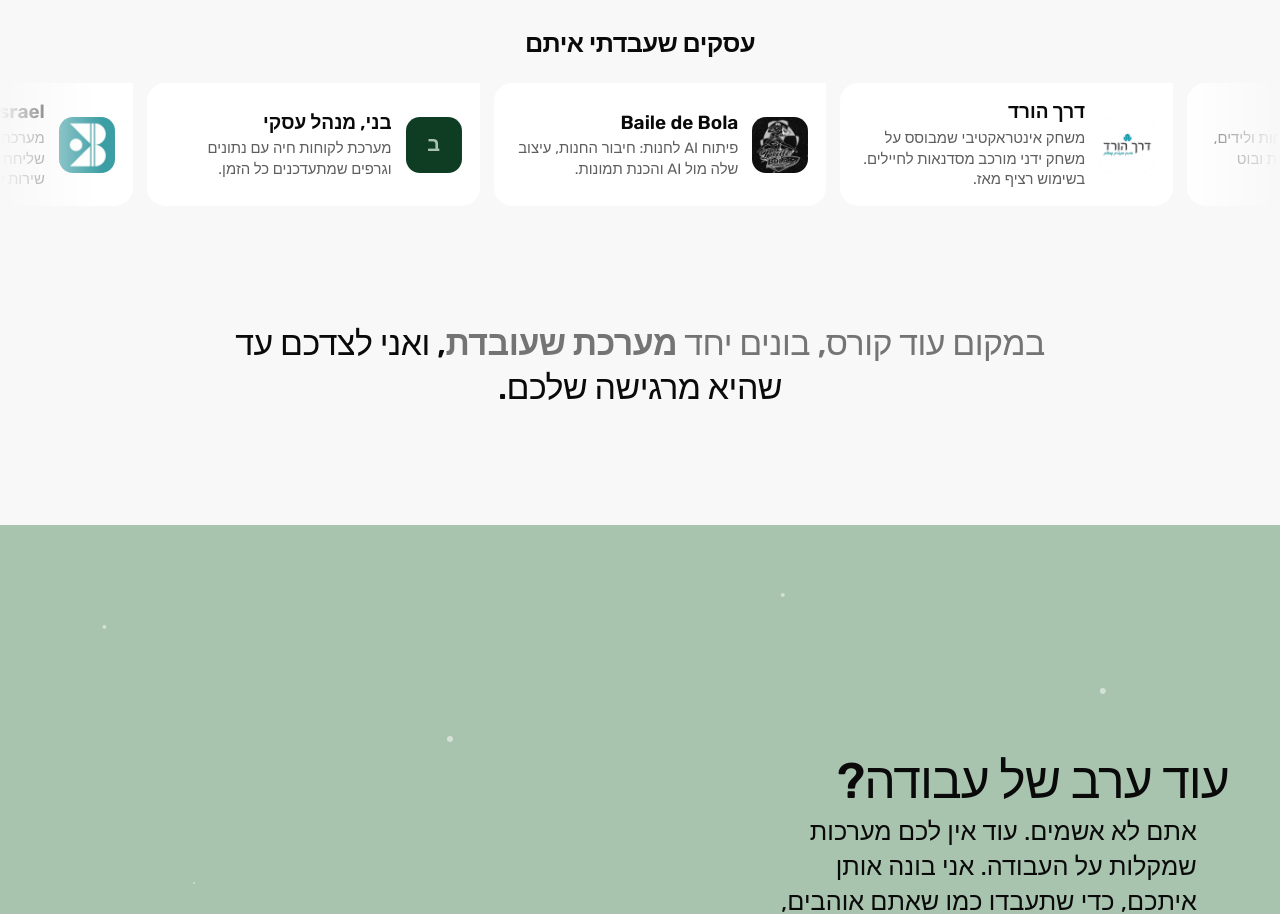
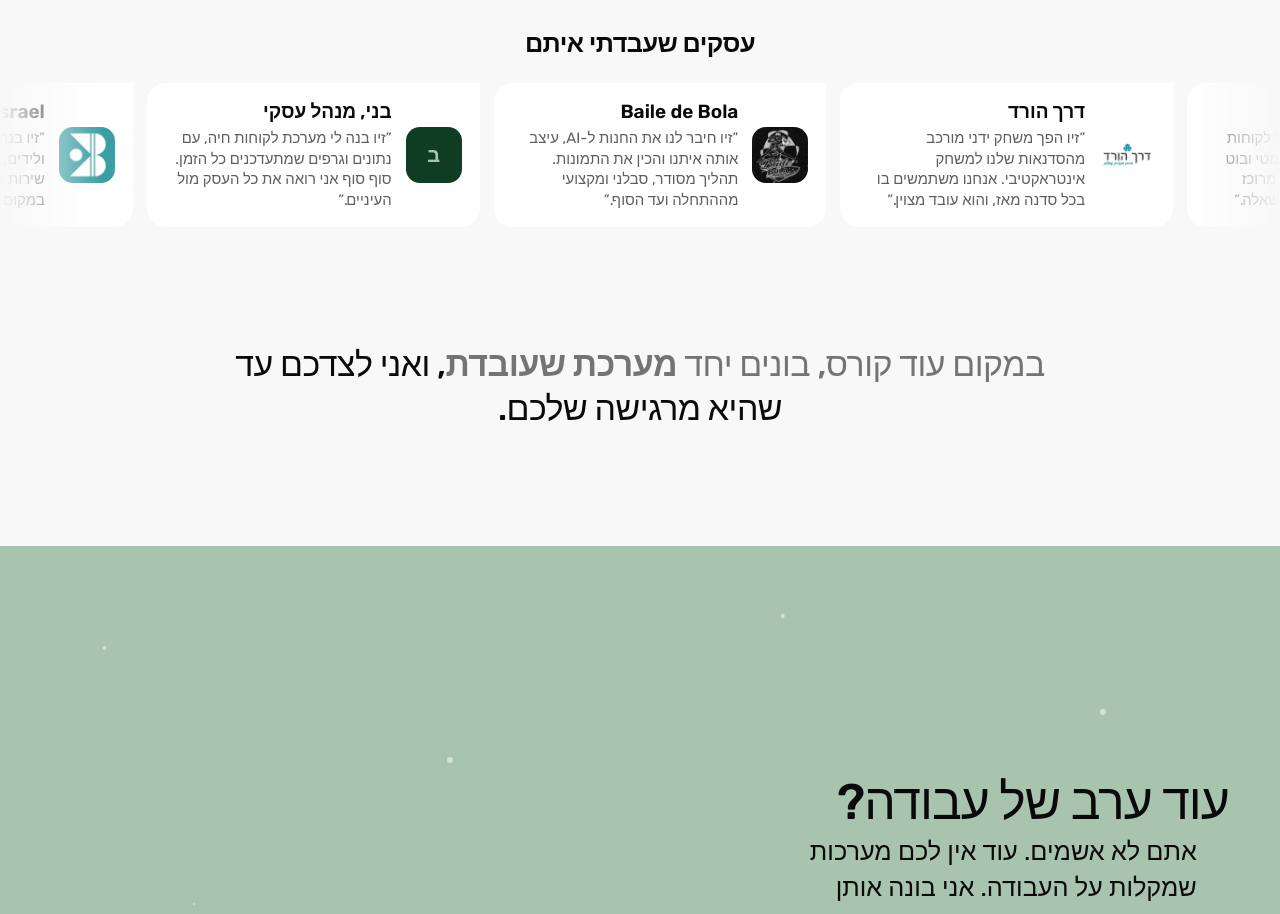
Before and after one commit to zivwais-ux/newlandingpage, a Next.js app: page / in a window 1280 px wide. Shown: the part 840-1754 px from the top of the page. Built offline with nearby package versions, Linux system fonts and the light colour scheme.

Commit message:
Upgrade Next.js to 16.4.6 and add client testimonials
Co-Authored-By: Claude Opus 5.5 <noreply@anthropic.com>
Claude-Session: https://claude.ai/code/session_01CxSbXAaRijqR2YgNxPE3Ha

```diff
--- a/package.json
+++ b/package.json
@@ -12,7 +12,7 @@
     "check": "npm run lint && npm test && npm run build && npm run verify"
   },
   "dependencies": {
-    "next": "^16.4.2",
+    "next": "^16.4.6",
     "react": "^19.3.1",
     "react-dom": "^19.3.1",
     "zod": "^4.6.7"
@@ -23,7 +23,7 @@
     "@types/react": "^19.3.0",
     "@types/react-dom": "^19.3.0",
     "eslint": "^9.39.5",
-    "eslint-config-next": "^16.4.2",
+    "eslint-config-next": "^16.4.6",
     "playwright": "^1.56.1",
     "tailwindcss": "^4.3.3",
     "typescript": "^6.0.3",
--- a/scripts/verify.mjs
+++ b/scripts/verify.mjs
@@ -498,7 +498,7 @@ try {
     const names = [...sec.querySelectorAll(".clients__list:not([aria-hidden]) .client b")].map((b) => b.textContent);
     return { afterHero: sec.previousElementSibling === null && document.querySelector("header").nextElementSibling?.id === "main", first: document.querySelector("main").firstElementChild === sec, names, quotes: sec.querySelectorAll("q").length };
   });
-  check("עסקים שעבדתי איתם: ארבעה עסקים ממש מתחת להירו, בלי ציטוטים מומצאים", cl.first && cl.names.length === 4 && new Set(cl.names).size === 4 && cl.quotes === 0, JSON.stringify(cl));
+  check("עסקים שעבדתי איתם: ארבעה עסקים ממש מתחת להירו, עם המלצה מכל אחד", cl.first && cl.names.length === 4 && new Set(cl.names).size === 4 && cl.quotes === 8, JSON.stringify(cl));
 
   // SEO: canonical, keywords, structured data for the business and the FAQ, sitemap and robots
   await page.goto(URL_);
--- a/src/components/sections/Clients.tsx
+++ b/src/components/sections/Clients.tsx
@@ -2,7 +2,7 @@ import Image from "next/image";
 import { clients } from "@/content/site";
 
 // "עסקים שעבדתי איתם": פס שנע לאט מתחת להירו. כל כרטיס: הלוגו (או האות הראשונה), שם העסק, ומה נבנה בשבילו;
-// ציטוט מופיע רק כשיש ציטוט אמיתי בתוכן. העותק השני רק משלים את הלולאה ומוסתר מקוראי מסך.
+// ההמלצה מופיעה במקום התיאור כשיש המלצה מאושרת בתוכן. העותק השני רק משלים את הלולאה ומוסתר מקוראי מסך.
 function Cards({ hidden = false }: { hidden?: boolean }) {
   return (
     <ul className="clients__list" aria-hidden={hidden || undefined}>
--- a/src/content/site.ts
+++ b/src/content/site.ts
@@ -376,7 +376,7 @@ export const contact = {
 };
 
 // "עסקים שעבדתי איתם": פס רץ מתחת להירו. העובדות מזיו עצמו: שם העסק ומה נבנה בשבילו.
-// logo: הלוגו של העסק (ריבוע); בלי לוגו מוצגת האות הראשונה. quote: ציטוט אמיתי מהעסק, רק אם קיים. כרטיס בלי quote מציג רק את מה שנבנה; לעולם לא ממציאים ציטוט.
+// logo: הלוגו של העסק (ריבוע); בלי לוגו מוצגת האות הראשונה. quote: המלצה בשם העסק, רק בנוסח שהעסק אישר (זיו אישר מול כולם). כרטיס בלי quote מציג את מה שנבנה.
 export const clients = {
   title: "עסקים שעבדתי איתם",
   items: [
@@ -384,20 +384,24 @@ export const clients = {
       name: "Elements Israel",
       logo: "/img/client-elements.webp",
       built: "מערכת גדולה לניהול לקוחות ולידים, שליחת וואטסאפ אוטומטית ובוט שירות לקוחות.",
+      quote: "זיו בנה לנו מערכת לניהול לקוחות ולידים, עם וואטסאפ אוטומטי ובוט שירות לקוחות. היום הכול מרוכז במקום אחד, וזיו זמין לכל שאלה.",
     },
     {
       name: "דרך הורד",
       logo: "/img/client-derech-havered.webp",
       built: "משחק אינטראקטיבי שמבוסס על משחק ידני מורכב מסדנאות לחיילים. בשימוש רציף מאז.",
+      quote: "זיו הפך משחק ידני מורכב מהסדנאות שלנו למשחק אינטראקטיבי. אנחנו משתמשים בו בכל סדנה מאז, והוא עובד מצוין.",
     },
     {
       name: "Baile de Bola",
       logo: "/img/client-baile-de-bola.webp",
       built: "פיתוח AI לחנות: חיבור החנות, עיצוב שלה מול AI והכנת תמונות.",
+      quote: "זיו חיבר לנו את החנות ל-AI, עיצב אותה איתנו והכין את התמונות. תהליך מסודר, סבלני ומקצועי מההתחלה ועד הסוף.",
     },
     {
       name: "בני, מנהל עסקי",
       built: "מערכת לקוחות חיה עם נתונים וגרפים שמתעדכנים כל הזמן.",
+      quote: "זיו בנה לי מערכת לקוחות חיה, עם נתונים וגרפים שמתעדכנים כל הזמן. סוף סוף אני רואה את כל העסק מול העיניים.",
     },
   ] as { name: string; logo?: string; built: string; quote?: string }[],
 };
```
Also changed, not shown: 1 other file (tests, documents, lock files or other folders).
